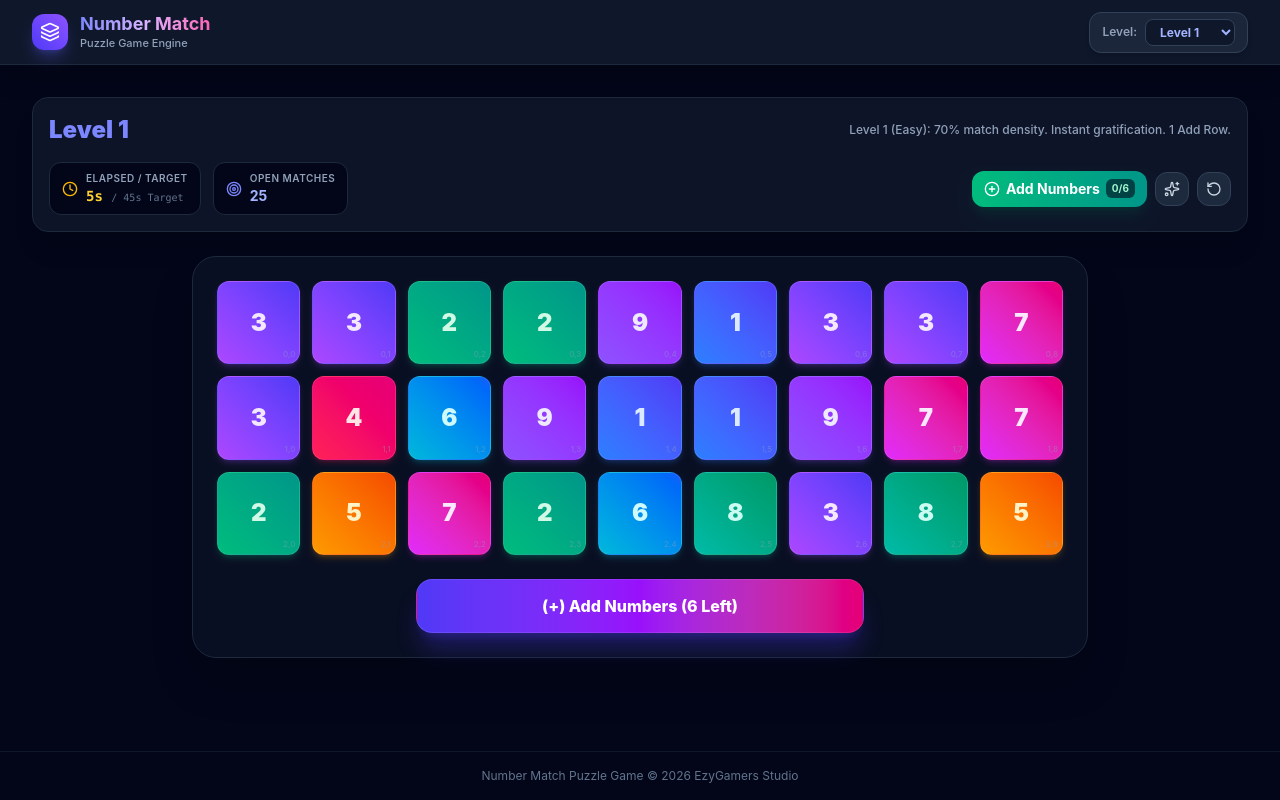
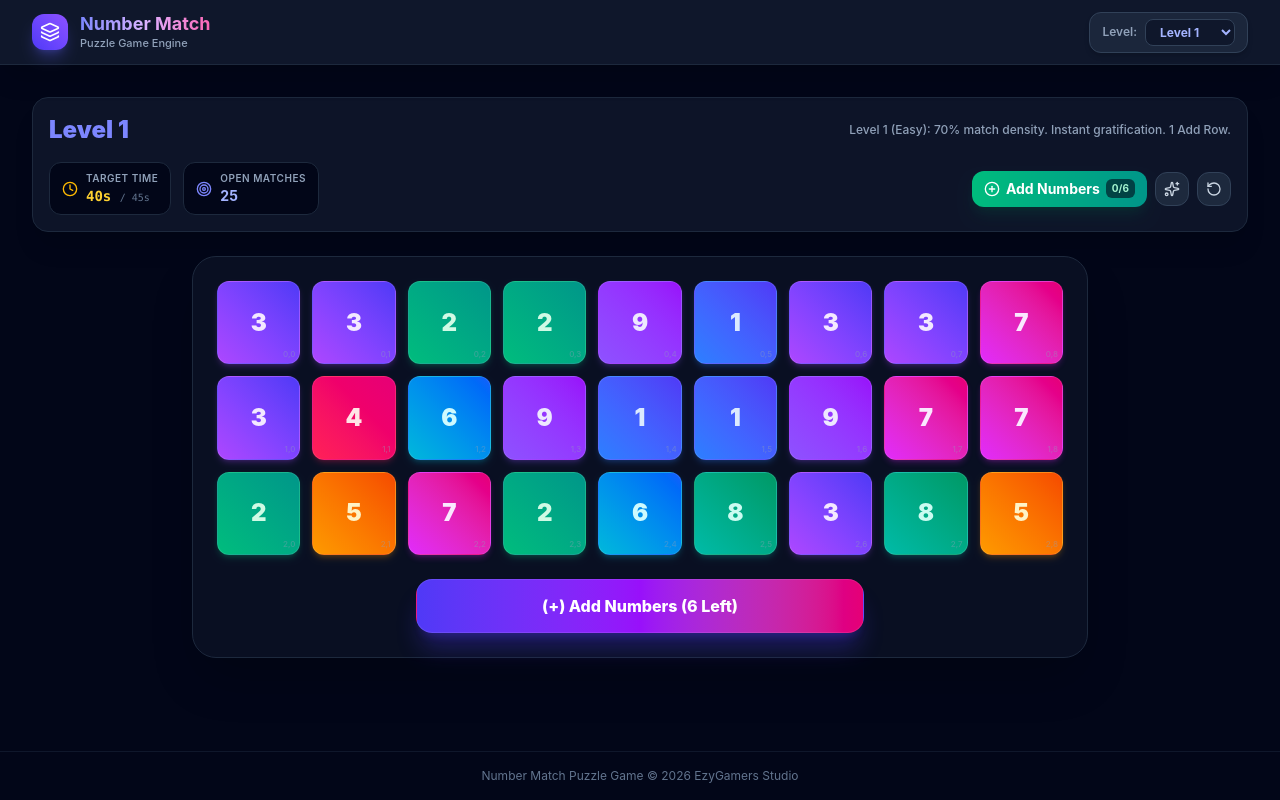
Before and after one commit to ayushmanji/Number-Match-Logic-Engine, a React (Vite) app: page / in a window 1280 px wide. Built offline with nearby package versions, Linux system fonts and the light colour scheme.

Commit message:
fix: enforce strict target time limit and Game Over on timer expiration

```diff
--- a/src/components/HeaderStats.tsx
+++ b/src/components/HeaderStats.tsx
@@ -56,16 +56,22 @@ export const HeaderStats: React.FC<HeaderStatsProps> = ({
         <div className="grid grid-cols-2 sm:flex sm:items-center justify-between gap-2 sm:gap-4">
           {/* Stats Group */}
           <div className="col-span-2 sm:col-span-1 flex items-center gap-2 sm:gap-3">
-            {/* Live Elapsed Play Time vs Target Benchmark */}
-            <div className="flex-1 sm:flex-initial flex items-center space-x-2 px-2.5 py-1.5 sm:px-3 sm:py-2 rounded-xl border bg-slate-950 border-slate-800">
-              <Clock className="w-4 h-4 shrink-0 text-amber-400" />
+            {/* Live Target Countdown Timer */}
+            <div
+              className={`flex-1 sm:flex-initial flex items-center space-x-2 px-2.5 py-1.5 sm:px-3 sm:py-2 rounded-xl border transition-all ${
+                boardState.timeRemaining <= 10 && boardState.timeRemaining > 0
+                  ? 'bg-rose-500/10 border-rose-500/40 text-rose-300 animate-pulse'
+                  : 'bg-slate-950 border-slate-800'
+              }`}
+            >
+              <Clock className={`w-4 h-4 shrink-0 ${boardState.timeRemaining <= 10 ? 'text-rose-400' : 'text-amber-400'}`} />
               <div>
                 <div className="text-[9px] sm:text-[10px] text-slate-400 font-semibold uppercase tracking-wider">
-                  Elapsed / Target
+                  {boardState.timeRemaining <= 10 ? 'Time Remaining!' : 'Target Time'}
                 </div>
-                <div className="text-xs sm:text-sm font-extrabold font-mono text-amber-300">
-                  {formatTime(boardState.totalTimeElapsed)}{' '}
-                  <span className="text-[10px] text-slate-500 font-normal">/ {config.targetTimeSeconds}s Target</span>
+                <div className={`text-xs sm:text-sm font-extrabold font-mono ${boardState.timeRemaining <= 10 ? 'text-rose-400' : 'text-amber-300'}`}>
+                  {formatTime(boardState.timeRemaining)}{' '}
+                  <span className="text-[10px] text-slate-500 font-normal">/ {config.targetTimeSeconds}s</span>
                 </div>
               </div>
             </div>
--- a/src/engine/GameEngine.ts
+++ b/src/engine/GameEngine.ts
@@ -45,6 +45,11 @@ export class GameEngine {
 
     this.state.totalTimeElapsed += seconds;
     this.state.timeRemaining = Math.max(0, this.state.timeRemaining - seconds);
+
+    if (this.state.timeRemaining <= 0) {
+      this.state.timeExpired = true;
+      this.state.isGameOver = true;
+    }
   }
 
   public makeMatch(idA: string, idB: string): boolean {
```
